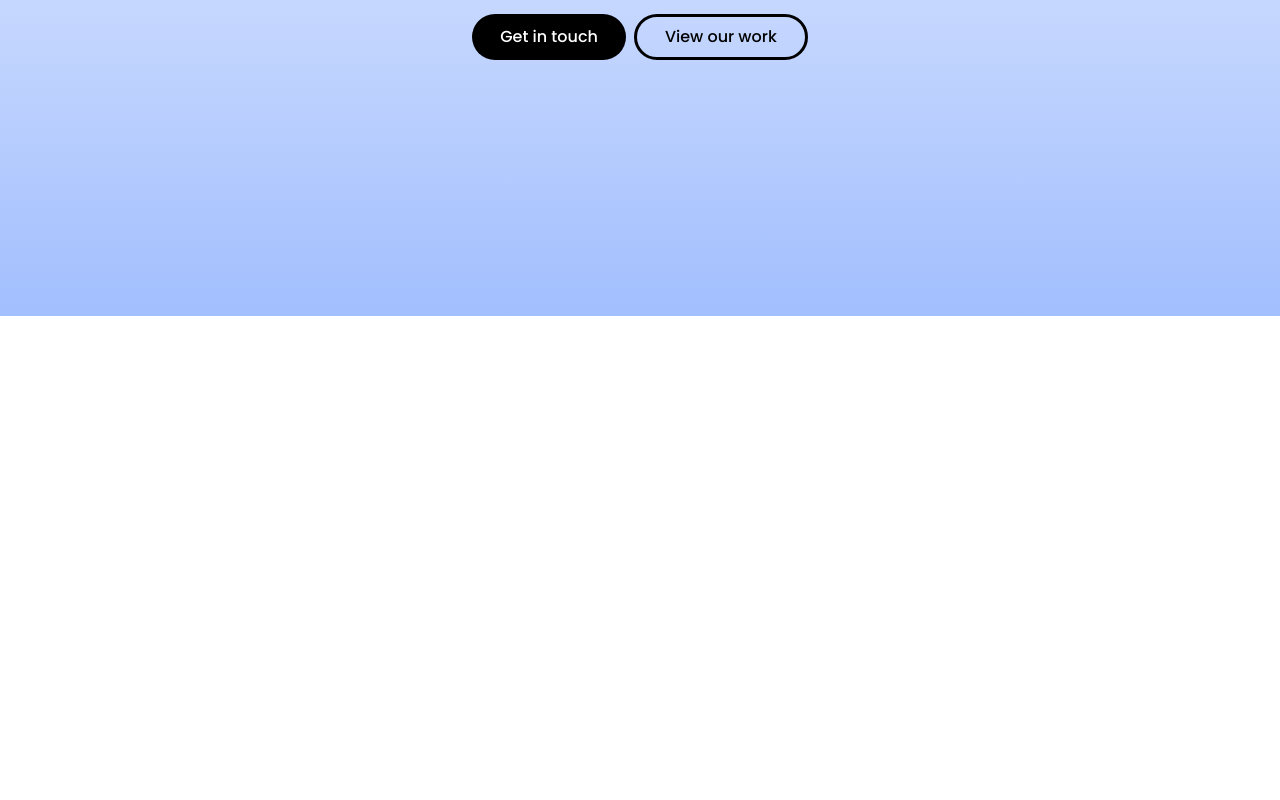
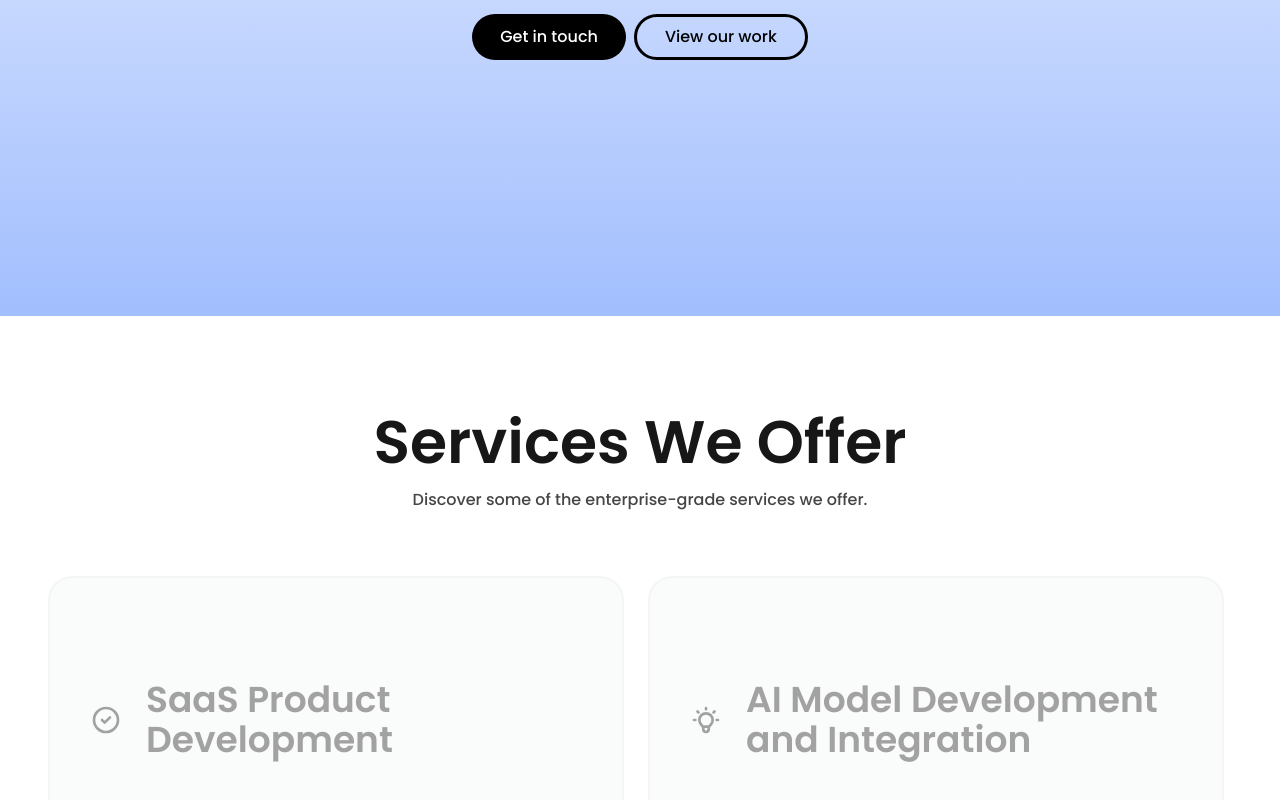
Before and after one commit to ecellolabs/Website, a Next.js app: page / in a window 1280 px wide. Shown: the part 484-1284 px from the top of the page. Before the commit the page ends 800 px from the top, so only its background shows below. Built offline with nearby package versions, Linux system fonts and the light colour scheme.

Commit message:
add services section

```diff
--- /dev/null
+++ b/app/components/services.tsx
@@ -0,0 +1,131 @@
+"use client";
+
+import { useRef, useState } from "react";
+
+const services = [
+  {
+    id: 1,
+    title: "SaaS Product Development",
+    icon: (
+      <svg className="w-8 h-8" fill="none" stroke="currentColor" viewBox="0 0 24 24">
+        <path strokeLinecap="round" strokeLinejoin="round" strokeWidth={2} d="M9 12l2 2 4-4m6 2a9 9 0 11-18 0 9 9 0 0118 0z" />
+      </svg>
+    ),
+  },
+  {
+    id: 2,
+    title: "AI Model Development and Integration",
+    icon: (
+      <svg className="w-8 h-8" fill="none" stroke="currentColor" viewBox="0 0 24 24">
+        <path strokeLinecap="round" strokeLinejoin="round" strokeWidth={2} d="M9.663 17h4.673M12 3v1m6.364 1.636l-.707.707M21 12h-1M4 12H3m3.343-5.657l-.707-.707m2.828 9.9a5 5 0 117.072 0l-.548.547A3.374 3.374 0 0014 18.469V19a2 2 0 11-4 0v-.531c0-.895-.356-1.754-.988-2.386l-.548-.547z" />
+      </svg>
+    ),
+  },
+  {
+    id: 3,
+    title: "Cloud Infrastructure and DevOps",
+    icon: (
+      <svg className="w-8 h-8" fill="none" stroke="currentColor" viewBox="0 0 24 24">
+        <path strokeLinecap="round" strokeLinejoin="round" strokeWidth={2} d="M3 15a4 4 0 004 4h9a5 5 0 10-.1-9.999 5.002 5.002 0 10-9.78 2.096A4.001 4.001 0 003 15z" />
+      </svg>
+    ),
+  },
+  {
+    id: 4,
+    title: "Maintenance and Deployments",
+    icon: (
+      <svg className="w-8 h-8" fill="none" stroke="currentColor" viewBox="0 0 24 24">
+        <path strokeLinecap="round" strokeLinejoin="round" strokeWidth={2} d="M10.325 4.317c.426-1.756 2.924-1.756 3.35 0a1.724 1.724 0 002.573 1.066c1.543-.94 3.31.826 2.37 2.37a1.724 1.724 0 001.065 2.572c1.756.426 1.756 2.924 0 3.35a1.724 1.724 0 00-1.066 2.573c.94 1.543-.826 3.31-2.37 2.37a1.724 1.724 0 00-2.572 1.065c-.426 1.756-2.924 1.756-3.35 0a1.724 1.724 0 00-2.573-1.066c-1.543.94-3.31-.826-2.37-2.37a1.724 1.724 0 00-1.065-2.572c-1.756-.426-1.756-2.924 0-3.35a1.724 1.724 0 001.066-2.573c-.94-1.543.826-3.31 2.37-2.37.996.608 2.296.07 2.572-1.065z" />
+        <path strokeLinecap="round" strokeLinejoin="round" strokeWidth={2} d="M15 12a3 3 0 11-6 0 3 3 0 016 0z" />
+      </svg>
+    ),
+  },
+  {
+    id: 5,
+    title: "UI/UX Design & Frontend Development",
+    icon: (
+      <svg className="w-8 h-8" fill="none" stroke="currentColor" viewBox="0 0 24 24">
+        <path strokeLinecap="round" strokeLinejoin="round" strokeWidth={2} d="M7 21a4 4 0 01-4-4V5a2 2 0 012-2h4a2 2 0 012 2v12a4 4 0 01-4 4zm0 0h12a2 2 0 002-2v-4a2 2 0 00-2-2h-2.343M11 7.343l1.657-1.657a2 2 0 012.828 0l2.829 2.829a2 2 0 010 2.828l-8.486 8.485M7 17h.01" />
+      </svg>
+    ),
+  },
+  {
+    id: 6,
+    title: "AI Model Deployments",
+    icon: (
+      <svg className="w-8 h-8" fill="none" stroke="currentColor" viewBox="0 0 24 24">
+        <path strokeLinecap="round" strokeLinejoin="round" strokeWidth={2} d="M13 10V3L4 14h7v7l9-11h-7z" />
+      </svg>
+    ),
+  },
+];
+
+export default function Services() {
+  const [selectedId, setSelectedId] = useState<number | null>(null);
+  const trackRef = useRef<HTMLDivElement>(null);
+  const itemRefs = useRef<(HTMLButtonElement | null)[]>([]);
+
+  const handleSelect = (id: number, index: number) => {
+    setSelectedId(id);
+    const el = itemRefs.current[index];
+    if (el) {
+      el.scrollIntoView({ behavior: 'smooth', inline: 'center', block: 'nearest' });
+    }
+  };
+
+  return (
+    <section id="services" className="py-24 px-4 md:px-6 lg:px-8">
+      <div className="max-w-[1400px] mx-auto">
+        <div className="text-center mb-10 md:mb-16">
+          <h2 className="text-4xl md:text-5xl lg:text-6xl font-semibold text-foreground mb-4">
+            Services We Offer
+          </h2>
+          <p className="text-foreground/80 mb-10">
+            Discover some of the enterprise-grade services we offer.
+          </p>
+        </div>
+
+        <div
+          ref={trackRef}
+          className="relative overflow-x-auto scrollbar-hide snap-x snap-mandatory"
+        >
+          <div className="flex items-stretch gap-4 md:gap-6 px-4">
+            {services.map((service, index) => {
+              const isSelected = selectedId === service.id;
+              return (
+                <button
+                  key={service.id}
+                  ref={(el) => { itemRefs.current[index] = el; }}
+                  onClick={() => handleSelect(service.id, index)}
+                  className={`
+                    snap-center shrink-0 rounded-3xl border-2 cursor-pointer transition-all duration-300 ease-in-out
+                    text-left flex flex-col justify-center
+                    w-[85vw] sm:w-[22rem] md:w-[30rem] lg:w-[36rem]
+                    min-h-56 md:min-h-64 lg:min-h-72
+                    ${isSelected
+                      ? 'bg-black text-white border-black shadow-2xl opacity-100'
+                      : 'bg-gray-100 text-foreground border-gray-200 opacity-40 hover:opacity-70'}
+                  `}
+                >
+                  <div className="flex items-center gap-5 md:gap-6 px-6 md:px-10">
+                    <div className={`${isSelected ? 'text-white' : 'text-foreground'}`}>
+                      {service.icon}
+                    </div>
+                    <div className="flex-1">
+                      <h3 className={`
+                        text-2xl md:text-3xl lg:text-4xl font-semibold
+                        ${isSelected ? 'text-white' : 'text-foreground'}
+                      `}>
+                        {service.title}
+                      </h3>
+                    </div>
+                  </div>
+                </button>
+              );
+            })}
+          </div>
+        </div>
+      </div>
+    </section>
+  );
+}
--- a/app/globals.css
+++ b/app/globals.css
@@ -22,3 +22,12 @@ body {
   font-family: "Poppins", sans-serif;
   font-weight: 500;
 }
+
+.scrollbar-hide {
+  -ms-overflow-style: none;
+  scrollbar-width: none;
+}
+
+.scrollbar-hide::-webkit-scrollbar {
+  display: none;
+}
--- a/app/page.tsx
+++ b/app/page.tsx
@@ -1,11 +1,13 @@
 import Header from "./components/header";
 import Hero from "./components/hero";
+import Services from "./components/services";
 
 export default function Home() {
   return (
     <>
     <Header />
     <Hero />
+    <Services />
     </>
   );
 }
```
